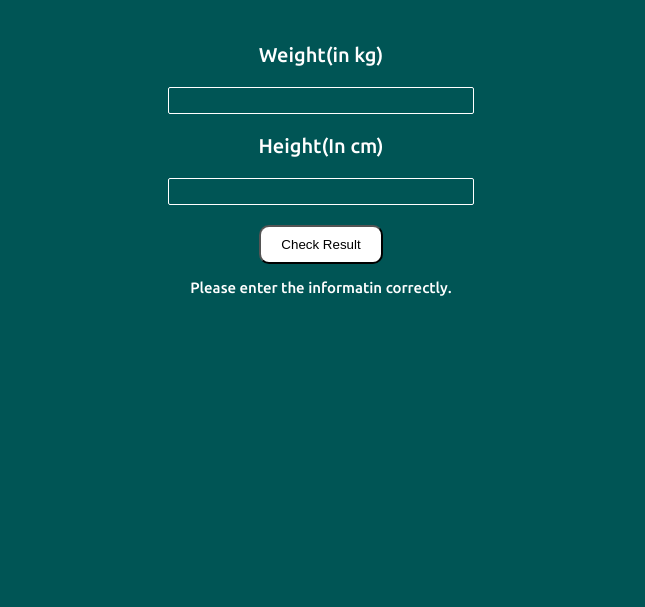
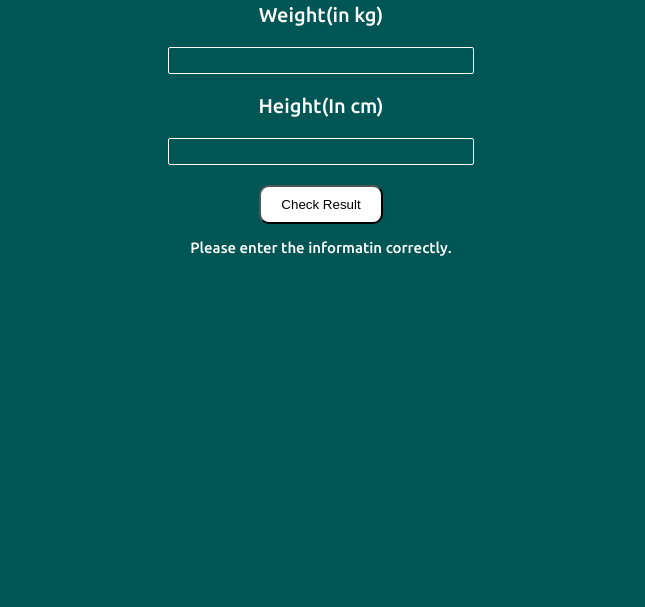
Before and after one commit to prernadabi23/bmi-calculator, a plain HTML site: page index.html in a window 1280 px wide. Shown: the part 193-800 px from the top of the page, without its empty margins (319-964 px from the left). Drawn offline with Linux system fonts and the light colour scheme.

Commit message:
initial commit

```diff
--- a/css/styles.css
+++ b/css/styles.css
@@ -1,7 +1,7 @@
 body{
 
-  margin: 20px;
-  padding: 20px;
+  margin: 0;
+  padding: 0;
   text-align: center;
   font-family: 'Ubuntu', sans-serif;
   background-color: #005555;
```
